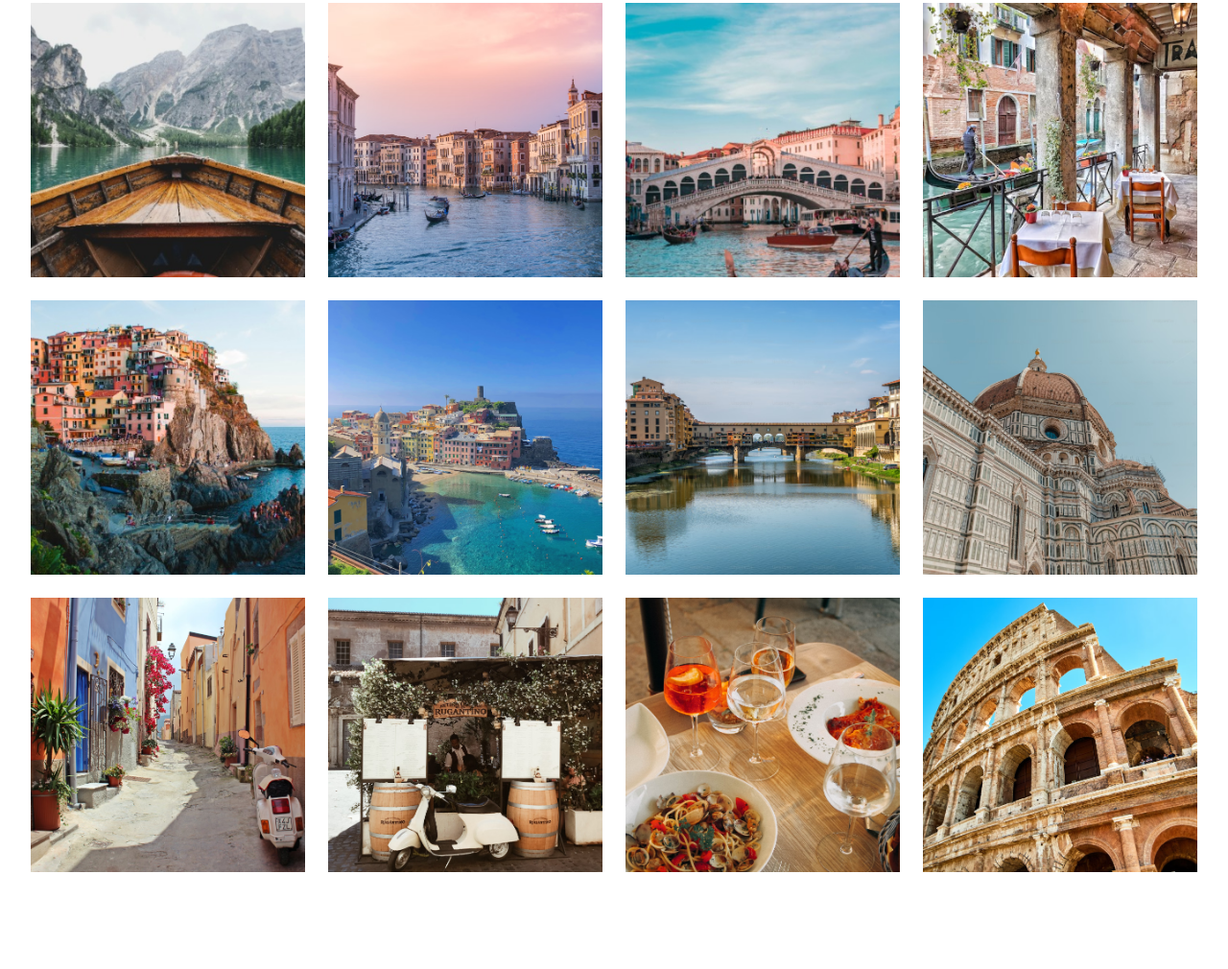
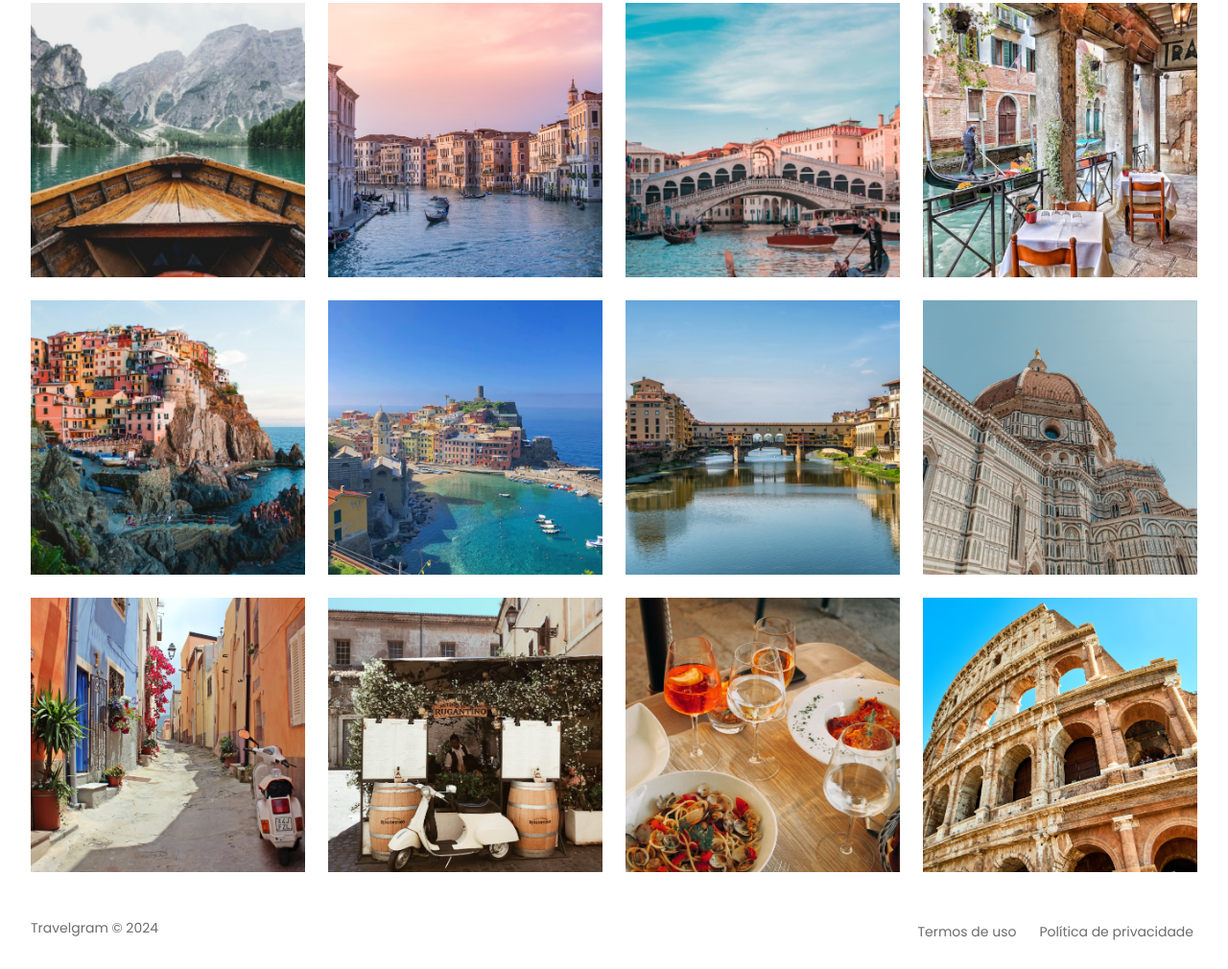
Before and after one commit to GeovanneCvale/profile-travel-travelgram, a plain HTML site: page index.html in a window 1280 px wide. Shown: the part 364-1374 px from the top of the page at 96% size. Before the commit the page ends 1297 px from the top, so only its background shows below. Drawn offline with Linux system fonts and the light colour scheme.

Commit message:
including footer, finished project

```diff
--- a/index.html
+++ b/index.html
@@ -82,5 +82,15 @@
 
         </div>
     </section>
+
+    <footer>
+        <div class="container">
+            <p>Travelgram © 2024</p>
+            <ul>
+                <li><a href="#">Termos de uso</a></li>
+                <li><a href="#">Política de privacidade</a></li>
+            </ul>
+        </div>
+    </footer>
 </body>
 </html>
--- /dev/null
+++ b/styles/footer.css
@@ -0,0 +1,16 @@
+footer div{
+    padding-block: 24px;
+    display: flex;
+    justify-content: space-between;
+    font: 14px/150% var(--font-family);
+}
+
+footer div ul{
+    list-style: none;
+    display: flex;
+    gap: 16px;
+}
+
+footer div ul li{
+    padding: 4px;
+}
--- a/styles/style.css
+++ b/styles/style.css
@@ -2,3 +2,4 @@
 @import url(nav.css);
 @import url(about-section.css);
 @import url(photo-gallery.css);
+@import url(footer.css);
```
